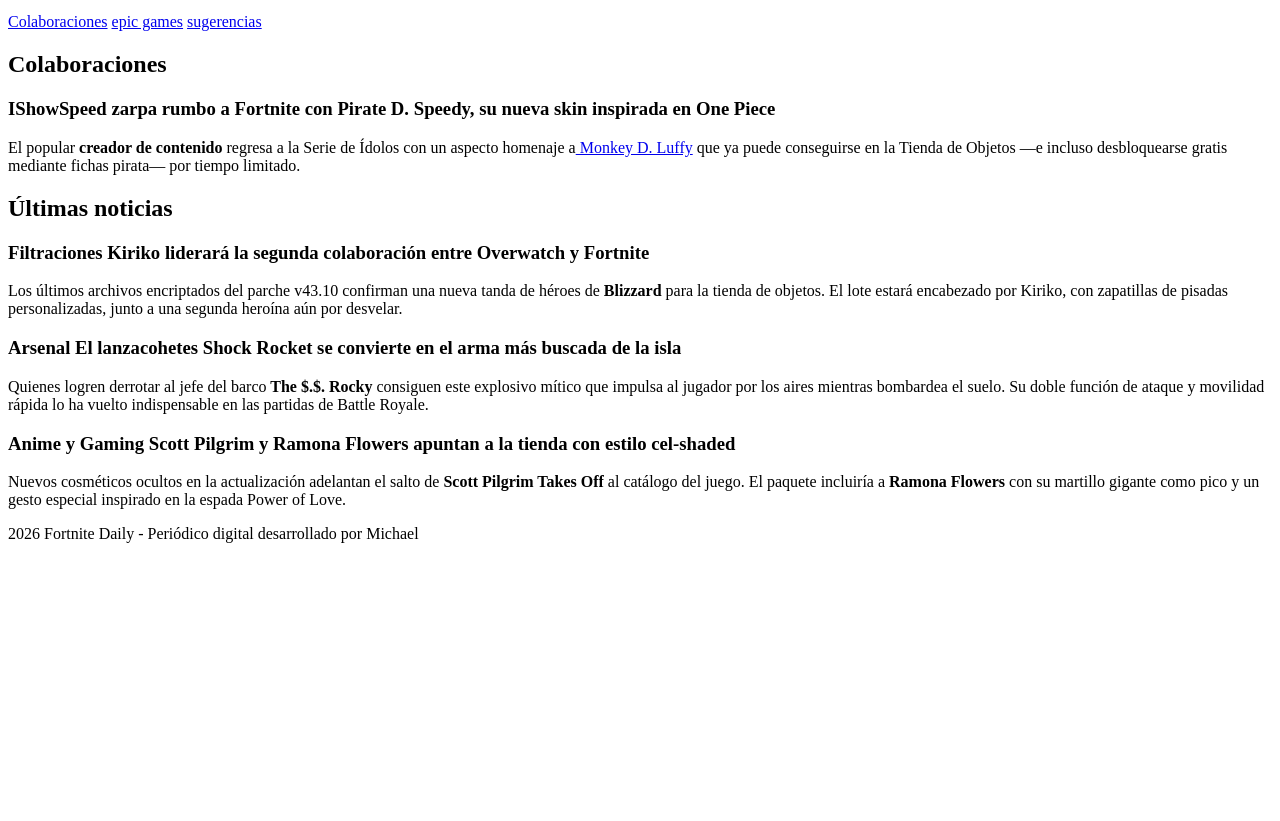
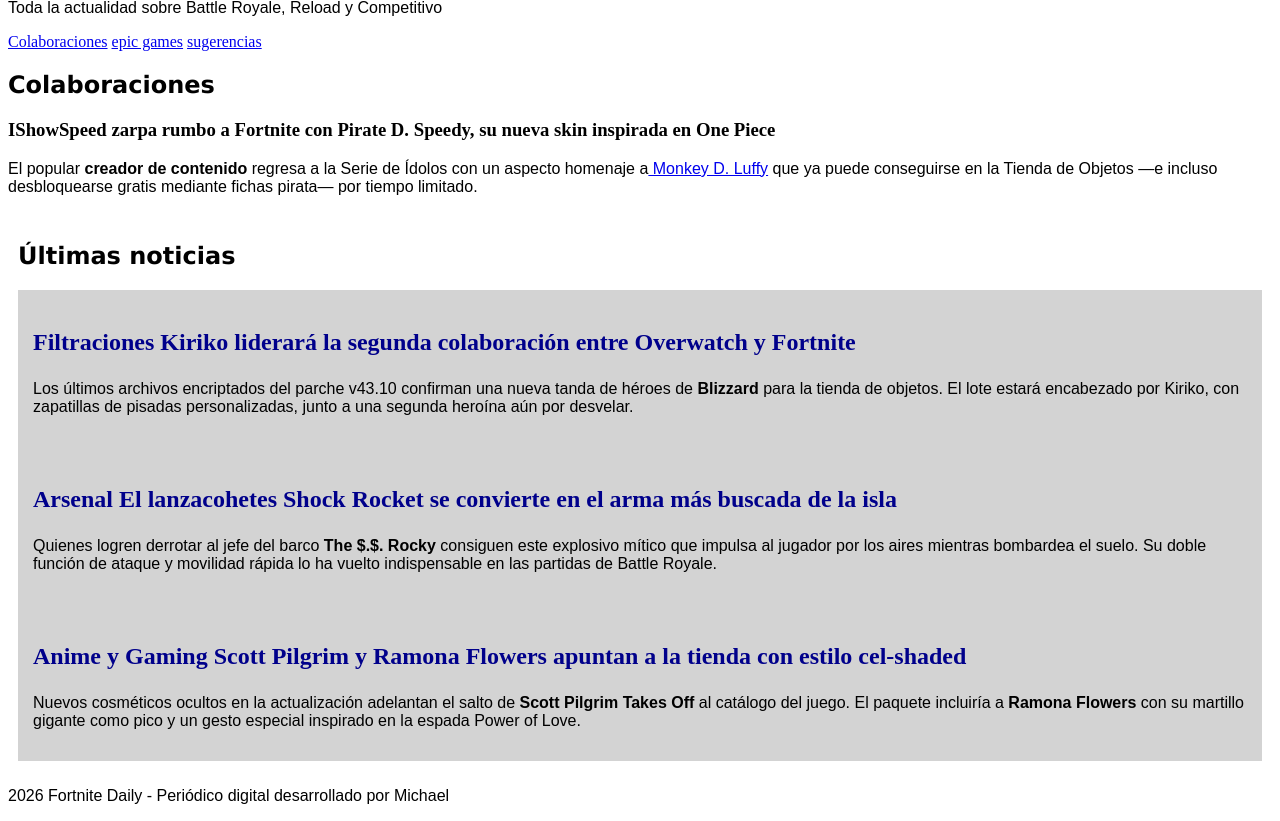
Before and after one commit to Maikellst/practicacss, a plain HTML site: page index.html in a window 1280 px wide. Shown: the part 435-1256 px from the top of the page. Before the commit the page ends 994 px from the top, so only its background shows below. Drawn offline with Linux system fonts and the light colour scheme.

Commit message:
9. aplicar selectores CSS

```diff
--- a/styles.css
+++ b/styles.css
@@ -0,0 +1,27 @@
+/* 1. Selector de Elemento: Selecciona todos los párrafos (p) de la página */
+p {
+    font-family: Arial, sans-serif;
+    font-size: 16px;
+}
+
+/* 2. Selector de Clase: Selecciona todos los elementos que tienen la clase .noticia */
+.noticia {
+    background-color: lightgray;
+    padding: 15px;
+}
+
+/* 3. Selector de ID: Selecciona únicamente el contenedor con el identificador #noticias */
+#noticias {
+    padding: 10px;
+}
+
+/* 4. Selector Descendiente: Selecciona los títulos h3 que están dentro de elementos con la clase .noticia */
+.noticia h3 {
+    color: darkblue;
+    font-size: 24px;
+}
+
+/* 5. Selector de Agrupación: Aplica el mismo estilo a los títulos h1 y h2 al mismo tiempo */
+h1, h2 {
+    font-family: Verdana, sans-serif;
+}
```
Also changed, not shown: index.html (+0 -1 lines).
